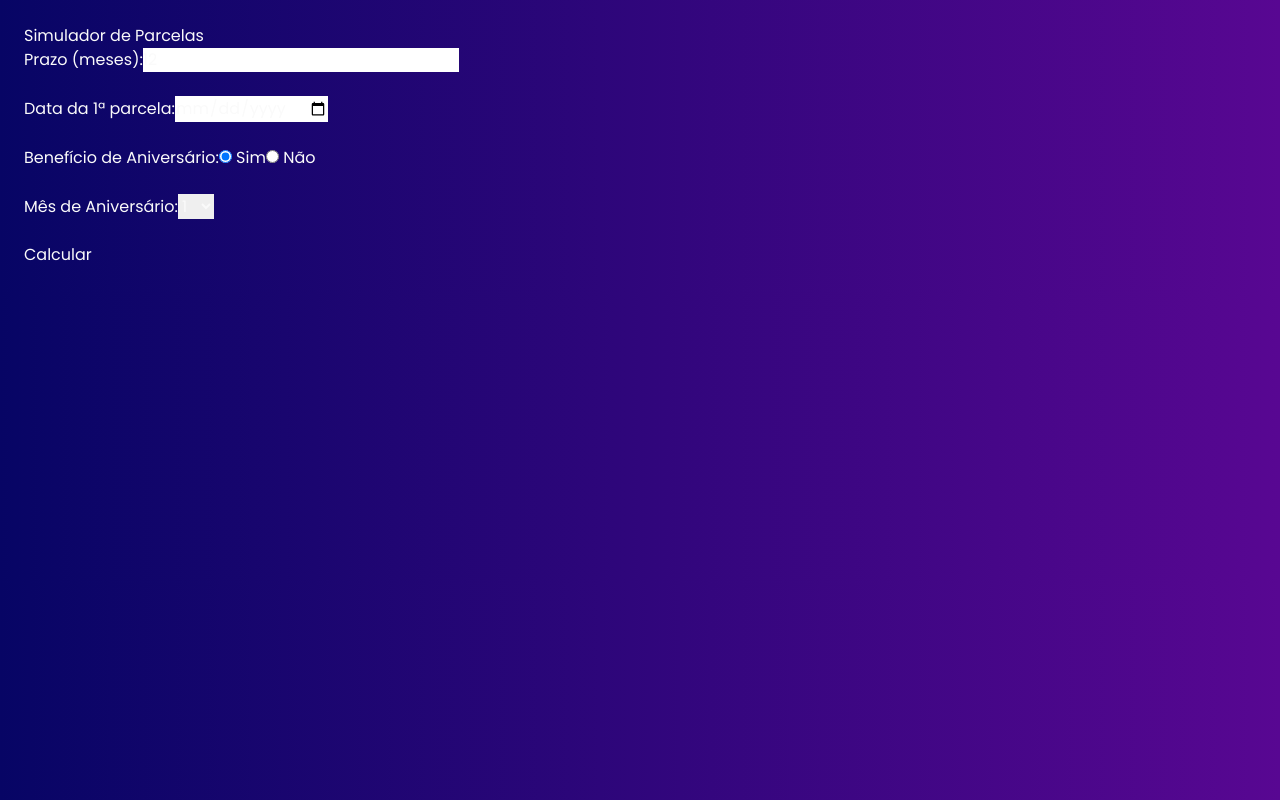
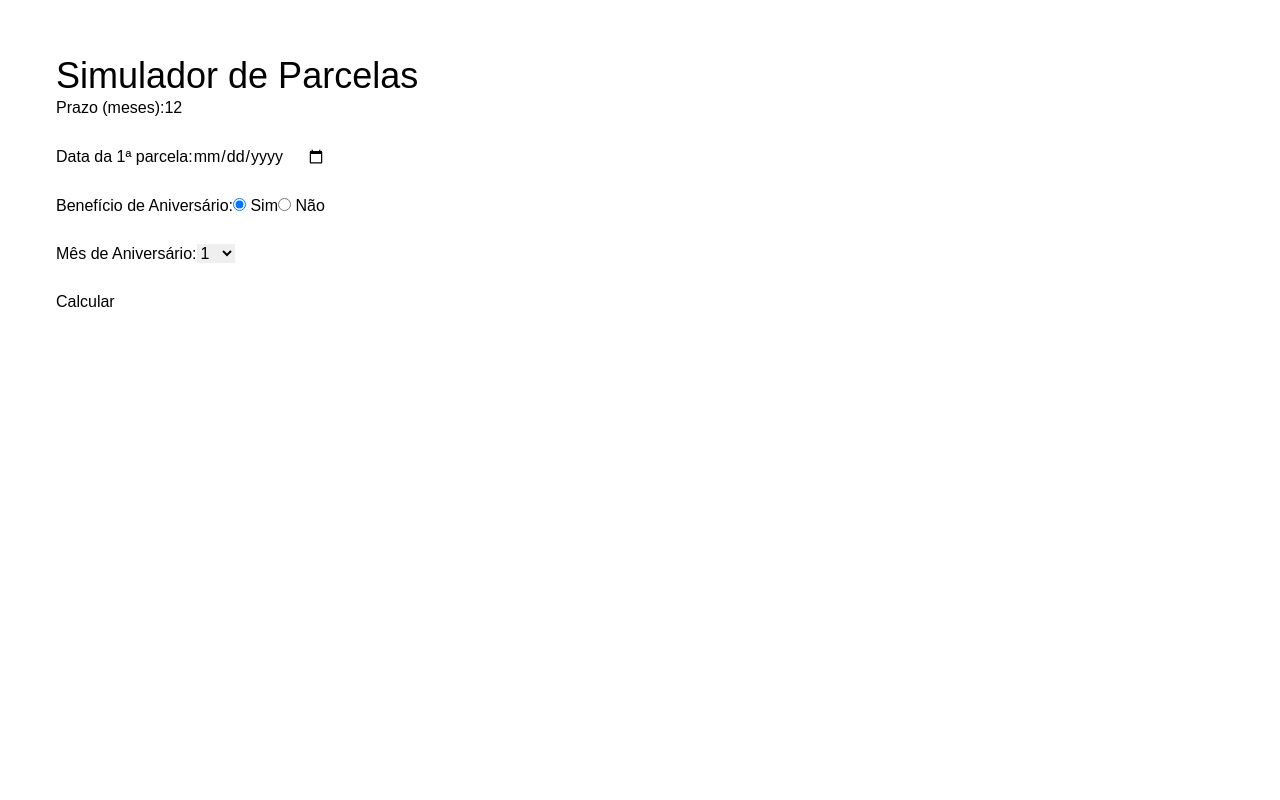
Before and after one commit to paulovc26/portfolio, a Next.js app: page /simulador in a window 1280 px wide. Built offline with nearby package versions, Linux system fonts and the light colour scheme.

Commit message:
files up

```diff
--- a/src/app/components/About.tsx
+++ b/src/app/components/About.tsx
@@ -46,7 +46,7 @@ export default function About() {
                                     alt="paulopontojpg :)"
                                     width={384}
                                     height={384}
-                                    className="w-full h-full object-cover object-top"
+                                    className="w-full h-full object-cover object-center"
                                 />
                             </div>
                         </div>
--- a/src/app/simulador.css
+++ /dev/null
@@ -1,18 +0,0 @@
-:root {
-  --background: #fafafa;
-  --foreground: black;
-}
-
-html {
-  scroll-behavior: smooth;
-}
-
-body {
-  color: var(--foreground);
-  background: var(--background);
-}
-
-.animate-marquee {
-  animation: marquee 10s linear infinite;
-  white-space: nowrap;
-}
--- a/src/app/simulador/layout.tsx
+++ b/src/app/simulador/layout.tsx
@@ -1,4 +1,5 @@
 import { Poppins } from 'next/font/google';
+import '../globals.css';
 import { Metadata } from 'next';
 
 const poppins = Poppins({
--- a/src/app/simulador/page.tsx
+++ b/src/app/simulador/page.tsx
@@ -43,8 +43,10 @@ export default function SimuladorPage() {
     }
 
     return (
-        <div style={{ padding: 24 }}>
-            <h1>Simulador de Parcelas</h1>
+        <section className="min-h-screen flex flex-col items-left gap-6 sm:gap-8 p-4 sm:p-8 bg-white bg-cover bg-center">
+
+            <div style={{ padding: 24, backgroundColor: '#fff', color: '#000', fontFamily: 'Arial' }}>
+                <h1 className="text-4xl">Simulador de Parcelas</h1>
 
                 <label>
                     Prazo (meses):
@@ -92,5 +94,6 @@ export default function SimuladorPage() {
                     </div>
                 )}
             </div>
+        </section>
     );
 }
```
Lines whose indentation alone changed are shown as unchanged.
